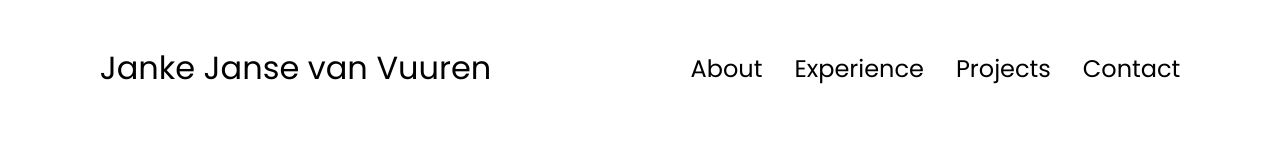
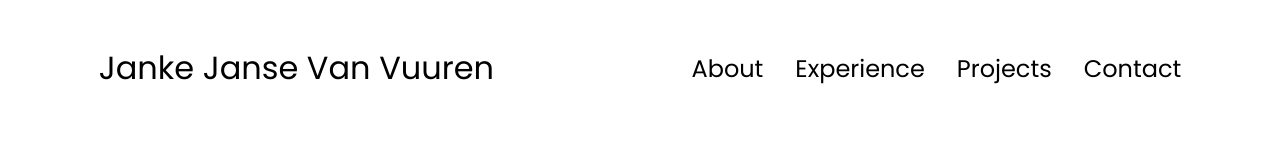
Before and after one commit to jankejansevanvuuren/jankejansevanvuuren.github.io, a plain HTML site: page index.html in a window 1280 px wide. Shown: the top 160 px of the page. Drawn offline with Linux system fonts and the light colour scheme.

Commit message:
Update index.html

```diff
--- a/index.html
+++ b/index.html
@@ -3,13 +3,13 @@
 <head>
     <meta charset="UTF-8">
     <meta name="viewport" content="width=device-width, initial-scale=1.0">
-    <title>My Portfolio</title>
+    <title>Janke Janse Van Vuuren</title>
     <link rel="stylesheet" href="style.css">
     <link rel="stylesheet" href="mediaqueries.css">
 </head>
 <body>
     <nav id="desktop-nav">
-        <div class="logo">Janke Janse van Vuuren</div>
+        <div class="logo">Janke Janse Van Vuuren</div>
         <div>
             <ul class="nav-links">
                 <li><a href="#about">About</a></li>
@@ -20,7 +20,7 @@
         </div>
     </nav>
     <nav id="hamburger-nav">
-        <div class="logo">Janke Janse van Vuuren</div>
+        <div class="logo">Janke Janse Van Vuuren</div>
         <div class="hamburger-menu">
             <div class="hamburger-icon" onclick="toggleMenu()">
                 <span></span>
```
